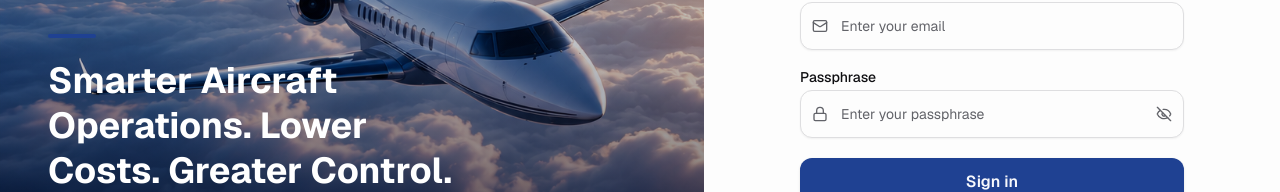
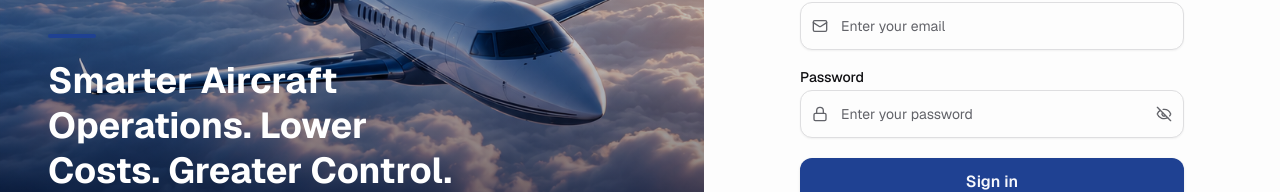
Before and after one commit to audaxventures/aircraft-manager, a Next.js app: page /login in a window 1280 px wide. Shown: the part 354-546 px from the top of the page. Built offline with nearby package versions, Linux system fonts and the light colour scheme.

Commit message:
Login screen: rename passphrase field to password
Updates the visible label, placeholder, aria-labels, error message, and
the underlying NextAuth credentials label to say "password" instead of
"passphrase".

```diff
--- a/src/app/login/page.tsx
+++ b/src/app/login/page.tsx
@@ -37,7 +37,7 @@ function LoginForm() {
     });
     setLoading(false);
     if (result?.error) {
-      setError("Incorrect email or passphrase.");
+      setError("Incorrect email or password.");
       return;
     }
     router.push(searchParams.get("callbackUrl") ?? "/");
@@ -63,7 +63,7 @@ function LoginForm() {
         </div>
       </div>
       <div className="space-y-1.5">
-        <Label htmlFor="password">Passphrase</Label>
+        <Label htmlFor="password">Password</Label>
         <div className="relative">
           <Lock className="pointer-events-none absolute top-1/2 left-3 size-4 -translate-y-1/2 text-muted-foreground" />
           <Input
@@ -71,7 +71,7 @@ function LoginForm() {
             type={showPassword ? "text" : "password"}
             autoComplete="current-password"
             required
-            placeholder="Enter your passphrase"
+            placeholder="Enter your password"
             value={password}
             onChange={(e) => setPassword(e.target.value)}
             className="h-12 rounded-xl pr-10 pl-10"
@@ -79,7 +79,7 @@ function LoginForm() {
           <button
             type="button"
             onClick={() => setShowPassword((v) => !v)}
-            aria-label={showPassword ? "Hide passphrase" : "Show passphrase"}
+            aria-label={showPassword ? "Hide password" : "Show password"}
             className="absolute top-1/2 right-3 -translate-y-1/2 text-muted-foreground hover:text-foreground"
           >
             {showPassword ? <Eye className="size-4" /> : <EyeOff className="size-4" />}
--- a/src/auth.ts
+++ b/src/auth.ts
@@ -47,7 +47,7 @@ export const { handlers, auth, signIn, signOut } = NextAuth({
     Credentials({
       credentials: {
         email: { label: "Email", type: "email" },
-        password: { label: "Passphrase", type: "password" },
+        password: { label: "Password", type: "password" },
       },
       authorize: async (credentials) => {
         const emailInput = credentials?.email;
```
